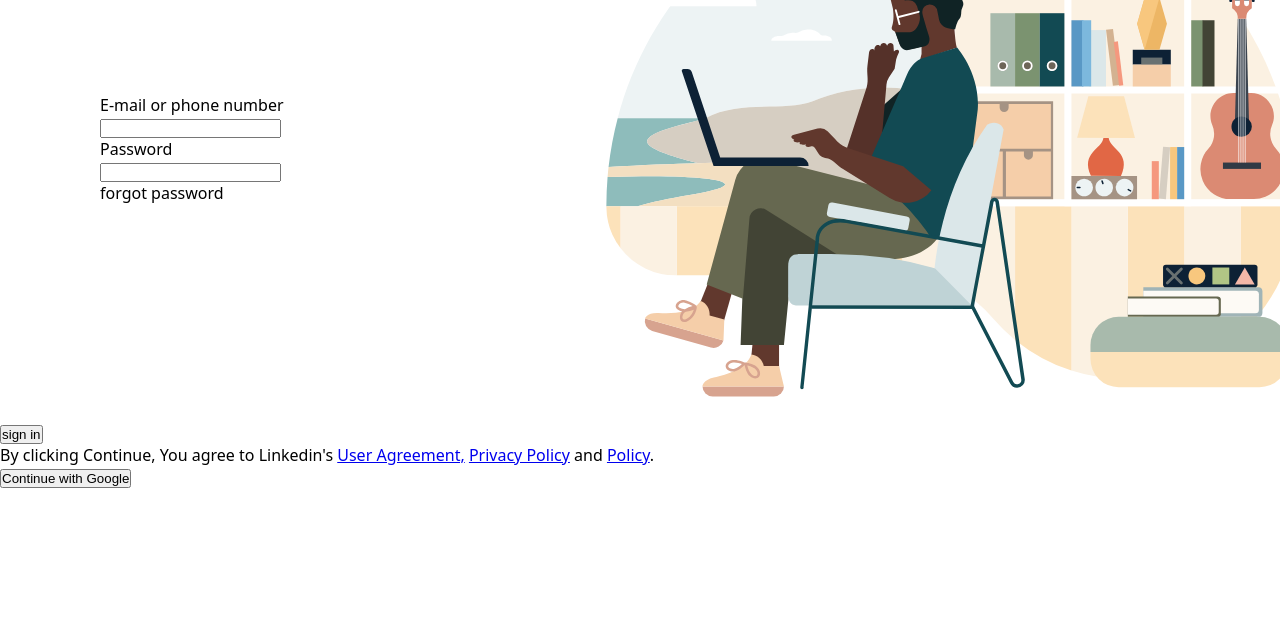
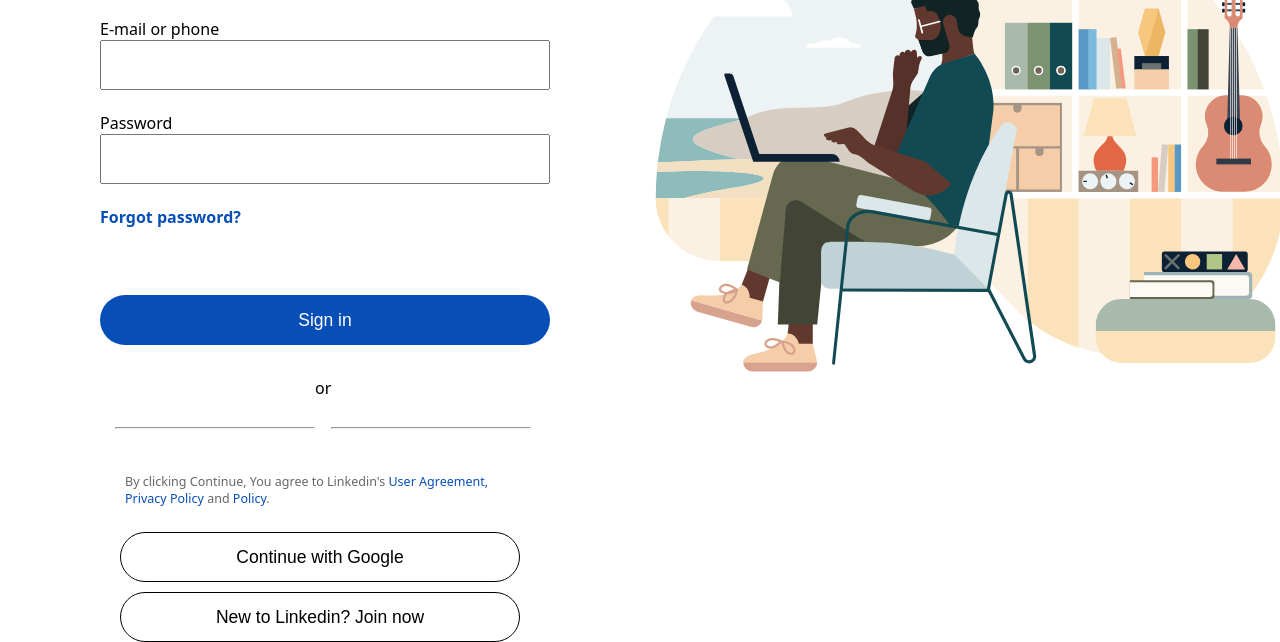
Before and after one commit to donttouchtomi/Linkedin-Web, a plain HTML site: page index.html in a window 1280 px wide. Shown: the part 287-929 px from the top of the page. Before the commit the page ends 800 px from the top, so only its background shows below. Drawn offline with Linux system fonts and the light colour scheme.

Commit message:
final prsentation

```diff
--- a/css/styles.css
+++ b/css/styles.css
@@ -27,7 +27,6 @@
   list-style: none;
   display: flex;
   gap: 40px;
-  /* margin-left: 100px; */
 }
 
 .texts ul li a {
@@ -42,15 +41,16 @@
   display: flex;
   gap: 15px;
   margin: 20px;
+  padding-right: 50px;
 }
 
 .join {
-  border: 1px solid white;
+  border: none;
   border-radius: 20px;
   background-color: white;
   color: black;
-  width: 110px;
-  height: 40.8px;
+  width: 90px;
+  height: 45px;
   cursor: pointer;
   transition: 0.5s;
   font-size: 15px;
@@ -63,8 +63,8 @@
 .sign {
   border: 1.5px solid rgba(8, 78, 183, 1);
   border-radius: 25px;
-  width: 110px;
-  height: 40.8px;
+  width: 90px;
+  height: 45px;
   background-color: white;
   color: rgba(8, 78, 183, 1);
   cursor: pointer;
@@ -77,9 +77,9 @@
 }
 
 .man {
-  width: 55%;
-  width: 55%;
-  margin-left: 600px;
+  width: 50%;
+  height: 50%;
+  margin-left: 650px;
   margin-top: -400px;
 }
 
@@ -93,3 +93,108 @@
   font-size: 50px;
   color: brown;
 }
+
+.forms {
+  /* border: 1px solid black; */
+  margin-top: -80px;
+  border-radius: 1.5px;
+}
+
+#email {
+  width: 450px;
+  height: 50px;
+  font-size: 15px;
+  padding: 0px 15px;
+  transition: 0.5s;
+  cursor: pointer;
+}
+
+#password {
+  width: 450px;
+  height: 50px;
+  font-size: 20px;
+  padding: 0px 15px;
+  transition: 0.5s;
+  cursor: pointer;
+}
+.forms a {
+  text-decoration: none;
+  font-weight: 600;
+  color: rgba(8, 78, 183, 1);
+}
+.footer {
+  margin-top: -100px;
+  margin-left: 100px;
+}
+
+.sign2 {
+border: none;
+border-radius: 25px;
+width: 450px;
+height: 50px;
+font-size: 17.5px;
+font-weight: 300;
+background-color: rgba(8, 78, 183, 1);
+color: white;
+cursor: pointer;
+transition: 0.5s;
+}
+.sign2:hover {
+  background-color: rgb(14, 60, 129);
+}
+.note {
+  width: 400px;
+  /* margin-top: 50px; */
+  margin-left: 25px;
+  font-size: 12.5px;
+  color: rgba(0, 0, 0, 0.6);
+}
+.note a {
+  text-decoration: none;
+  color: rgba(8, 78, 183, 1);
+}
+hr {
+  margin-top: 50px;
+  width: 200px;
+}
+.line {
+  margin-top: 10px;
+  margin-left: 15px;
+  display: flex;
+}
+.google {
+  margin-top: 25px;
+  margin-left: 20px;
+  border: 1px solid black;
+  border-radius: 25px;
+  width: 400px;
+  height: 50px;
+  font-size: 17.5px;
+  font-weight: 300;
+  background-color: white;
+  color: black;
+  cursor: pointer;
+  transition: 0.5s;
+}
+.linkedin {
+  margin-top: 10px;
+  margin-left: 20px;
+  border: 1px solid black;
+  border-radius: 25px;
+  width: 400px;
+  height: 50px;
+  font-size: 17.5px;
+  font-weight: 300;
+  background-color: white;
+  color: black;
+  cursor: pointer;
+  transition: 0.5s;
+}
+.google:hover {
+  border: 2px solid black;
+  background-color: rgba(0, 0, 0, 0.1);
+
+}
+.linkedin:hover {
+  background-color: rgba(0, 0, 0, 0.1);
+}
--- a/index.html
+++ b/index.html
@@ -28,31 +28,39 @@
     </div>
   </header>
   <section class="section">
-
     <p class="welcome">Welcome to your professional community</p>
-
-
-
-    <div>
-      <form action="">
-        <label for="email">E-mail or phone number</label><br>
-        <input type="email" name="email" id="email"><br>
+    <div class="forms">
+      <form>
+        <label for="email">E-mail or phone</label><br>
+        <input type="email" name="email" id="email"><br><br>
         <label for="password">Password</label><br>
-        <input type="password" name="password" id="password">
-        <p>forgot password</p>
+        <input type="password" name="password" id="password"><br><br>
+        <a href="#">Forgot password?</a>
       </form>
     </div>
   </section>
-<img class="man" src="./img/dxf91zhqd2z6b0bwg85ktm5s4.svg" alt="man">
-  <footer>
+  <img class="man" src="./img/dxf91zhqd2z6b0bwg85ktm5s4.svg" alt="man">
+  <footer class="footer">
     <div>
-      <button>sign in</button>
-      <p>By clicking Continue, You agree to Linkedin's <a href="#">User Agreement,</a> <a href="#">Privacy Policy</a>
+      <button class="sign2">Sign in</button>
+      <br><br>
+      <span class="line">
+        <hr>
+        <p>or</p>
+        <hr>
+      </span>
+      <br><br>
+      <p class="note">By clicking Continue, You agree to Linkedin's <a href="#">User Agreement,</a> <a href="#">Privacy
+          Policy</a>
         and
         <a href="#">Policy</a>.
       </p>
-      <button>Continue with Google</button>
-      <br>
+      <div>
+        <button class="google">Continue with Google</button>
+        <br>
+        <button class="linkedin">New to Linkedin? Join now</button>
+      </div>
+
   </footer>
   </div>
 </body>
```
